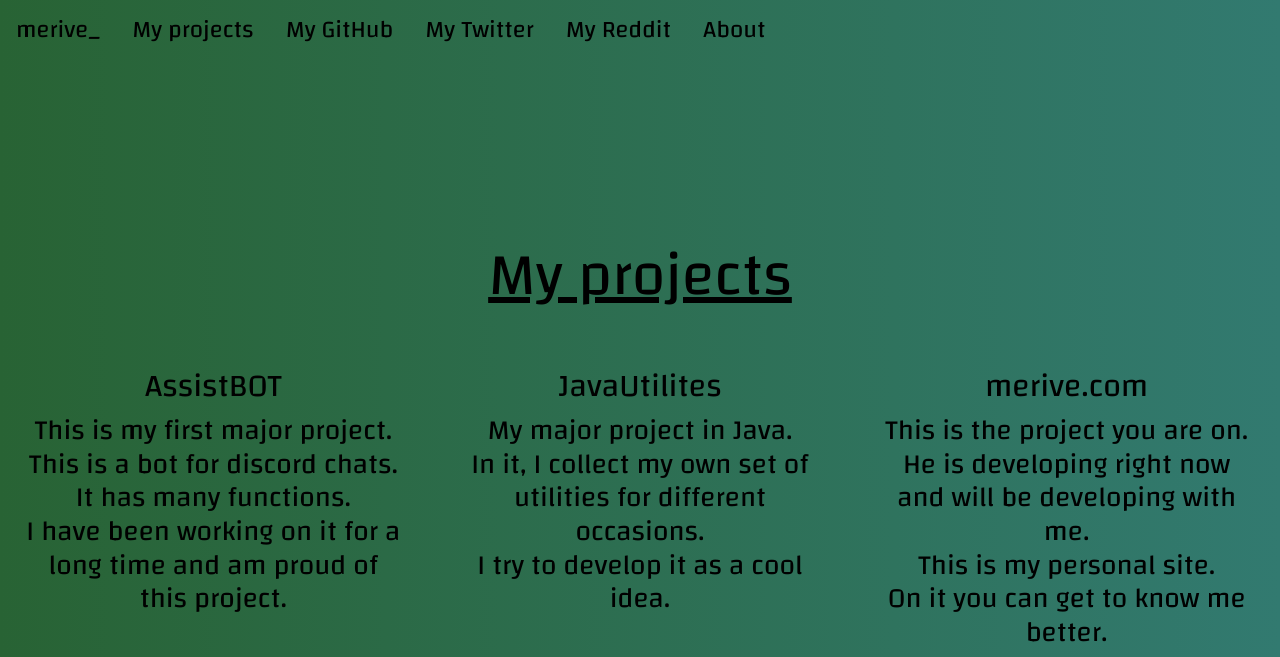
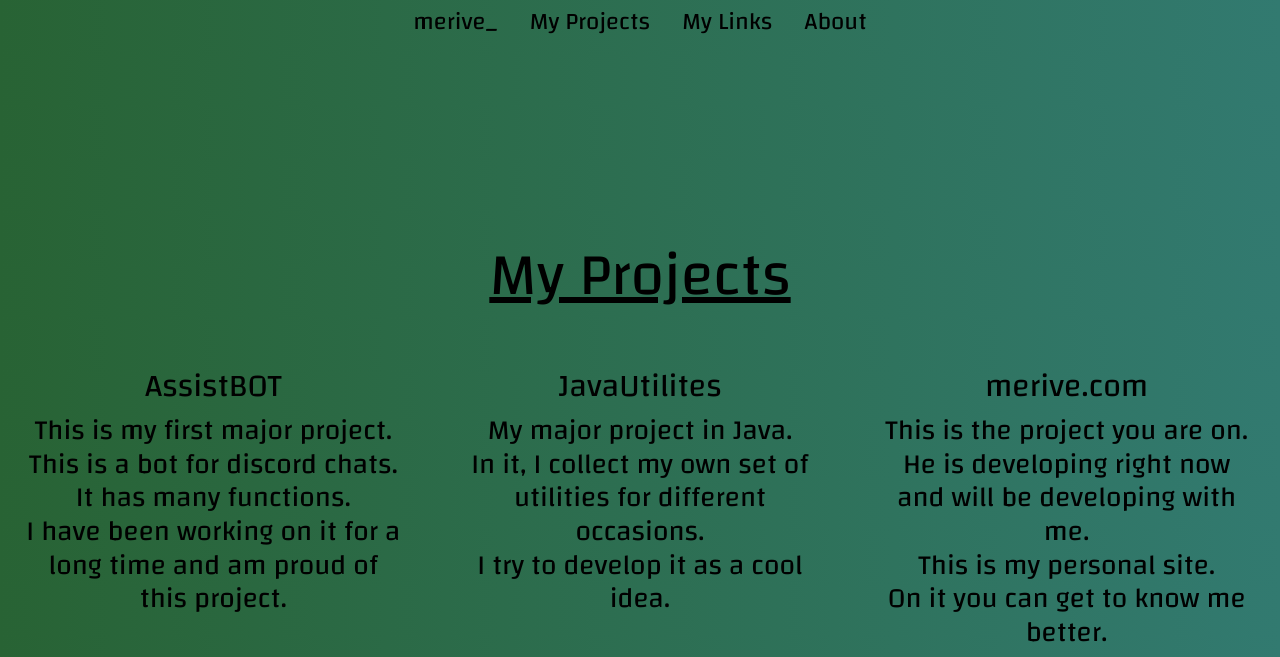
Before and after one commit to merive/merive.com, a Flask app: page /projects in a window 1280 px wide. Shown: the top 657 px of the page. Run offline with Flask 2, Linux system fonts and the light colour scheme; some libraries are stand-ins or nearby versions.

Commit message:
Add new page(My Links) Update README.md Update style.css Update app.py Update base.html Update projects.html

```diff
--- a/app.py
+++ b/app.py
@@ -19,6 +19,11 @@ def projects():
     return render_template('projects.html')
 
 
+@app.route('/links')
+def links():
+    return render_template('links.html')
+
+
 @app.errorhandler(404)
 def page_not_found():
     return render_template('404.html'), 404
--- a/static/css/style.css
+++ b/static/css/style.css
@@ -8,11 +8,6 @@ body {
     width: 0;
 }
 
-
-nav {
-    position: absolute;
-    right: auto;
-}
 
 a {
     color: #000000;
--- a/templates/base.html
+++ b/templates/base.html
@@ -16,10 +16,8 @@
         <h4>
             <nav class="nav nav-masthead justify-content-center">
                 <a class="nav-link" href="/home">merive_</a>
-                <a class="nav-link" href="/projects">My projects</a>
-                <a class="nav-link" href="https://github.com/merive">My GitHub</a>
-                <a class="nav-link" href="https://twitter.com/merive_">My Twitter</a>
-                <a class="nav-link" href="https://reddit.com/user/merive_">My Reddit</a>
+                <a class="nav-link" href="/projects">My Projects</a>
+                <a class="nav-link" href="/links">My Links</a>
                 <a class="nav-link" href="/about">About</a>
             </nav>
         </h4>
--- a/templates/projects.html
+++ b/templates/projects.html
@@ -1,29 +1,32 @@
 {% extends 'base.html' %}
 
 {% block title %}
-Projects
+    My Projects
 {% endblock %}
 
 {% block body %}
     <section>
         <div class="mp">
             <h1>
-			<u>My projects</u>
+                <u>My Projects</u>
             </h1>
         </div>
         <br>
         <div class="projects">
             <figure class="project">
                 <h2><a href="https://github.com/merive/AssistBOT">AssistBOT</a></h2>
-			<h3>This is my first major project.<br>This is a bot for discord chats.<br>It has many functions.<br>I have been working on it for a long time and am proud of this project.</h3>
+                <h3>This is my first major project.<br>This is a bot for discord chats.<br>It has many functions.<br>I
+                    have been working on it for a long time and am proud of this project.</h3>
             </figure>
             <figure class="project">
                 <h2><a href="https://github.com/merive/JavaUtilites">JavaUtilites</a></h2>
-			<h3>My major project in Java.<br>In it, I collect my own set of utilities for different occasions.<br>I try to develop it as a cool idea.</h3>
+                <h3>My major project in Java.<br>In it, I collect my own set of utilities for different occasions.<br>I
+                    try to develop it as a cool idea.</h3>
             </figure>
             <figure class="project">
                 <h2><a href="https://github.com/merive/merive.com">merive.com</a></h2>
-			<h3>This is the project you are on.<br>He is developing right now and will be developing with me.<br>This is my personal site.<br>On it you can get to know me better.</h3>
+                <h3>This is the project you are on.<br>He is developing right now and will be developing with me.<br>This
+                    is my personal site.<br>On it you can get to know me better.</h3>
             </figure>
         </div>
     </section>
```
Also changed, not shown: templates/links.html (added, +45 -0 lines), README.md. Lines whose indentation alone changed are shown as unchanged.
